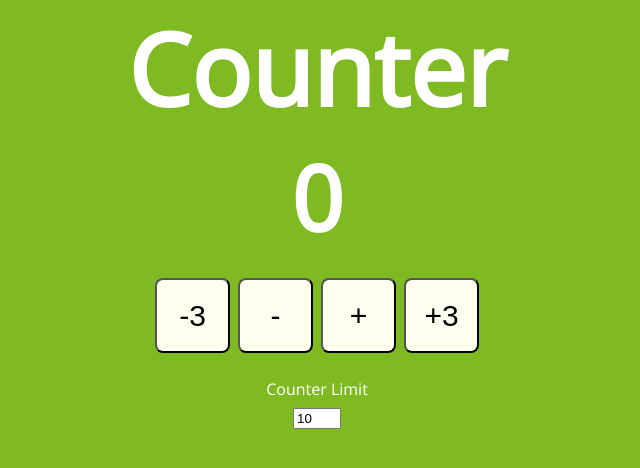
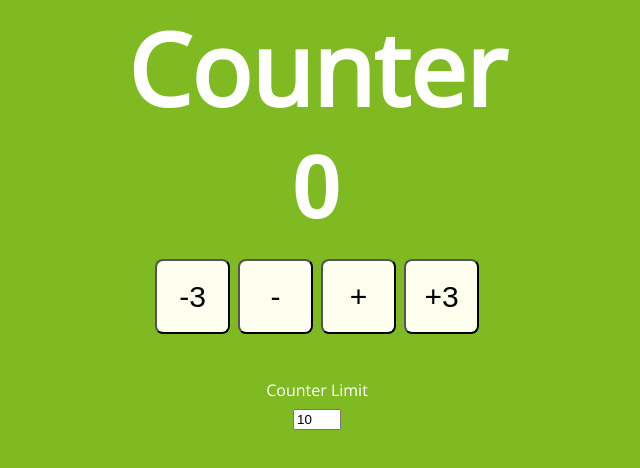
Before and after one commit to richpjames/counter, a React (Create React App) app: page / in a window 1280 px wide. Shown: the top 468 px of the page, without its empty margins (323-963 px from the left). Built offline with nearby package versions, Linux system fonts and the light colour scheme; a web font is replaced by a local one.

Commit message:
add Count and UpperBoundContainer

```diff
--- a/src/Counter/Counter.tsx
+++ b/src/Counter/Counter.tsx
@@ -3,7 +3,9 @@ import Button from "./Button";
 import {
   CounterContainer,
   ButtonsContainer,
-  UpperBoundInput
+  UpperBoundInput,
+  UpperBoundContainer,
+  Count
 } from "./Counter-styles";
 
 function Counter() {
@@ -28,7 +30,7 @@ function Counter() {
   return (
     <CounterContainer>
       <h1>Counter</h1>
-      <h2 title="counter">{count}</h2>
+      <Count title="counter">{count}</Count>
       <ButtonsContainer>
         <Button
           textToDisplay="-3"
@@ -51,6 +53,7 @@ function Counter() {
           onClick={() => incrementCount(3)}
         />
       </ButtonsContainer>
+      <UpperBoundContainer>
         <label htmlFor="counter-limit">Counter Limit</label>
         <UpperBoundInput
           type="number"
@@ -58,6 +61,7 @@ function Counter() {
           value={upperBound}
           onChange={({ target }) => setUpperBound(+target.value)}
         />
+      </UpperBoundContainer>
     </CounterContainer>
   );
 }
```
Lines whose indentation alone changed are shown as unchanged.
